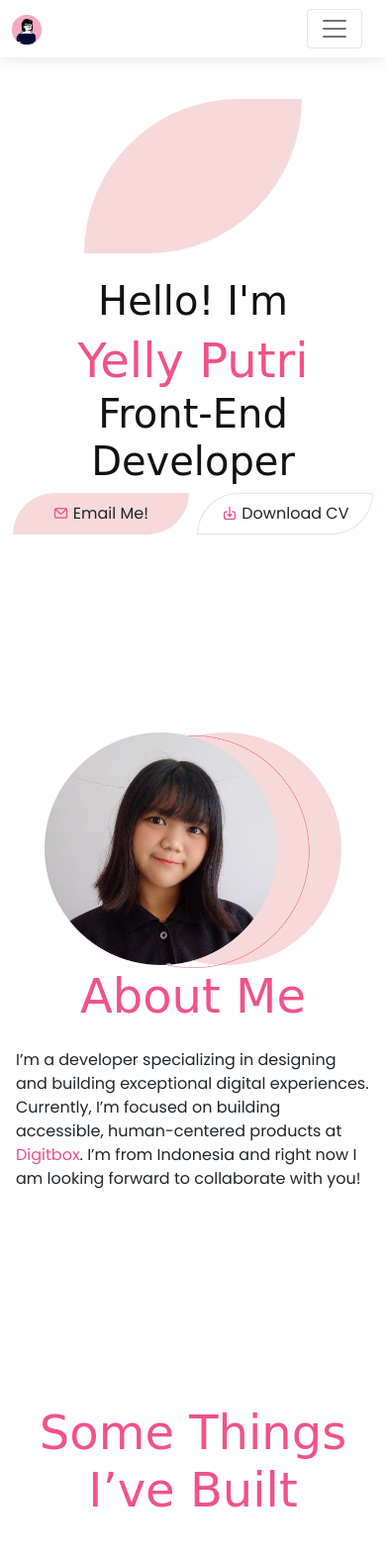
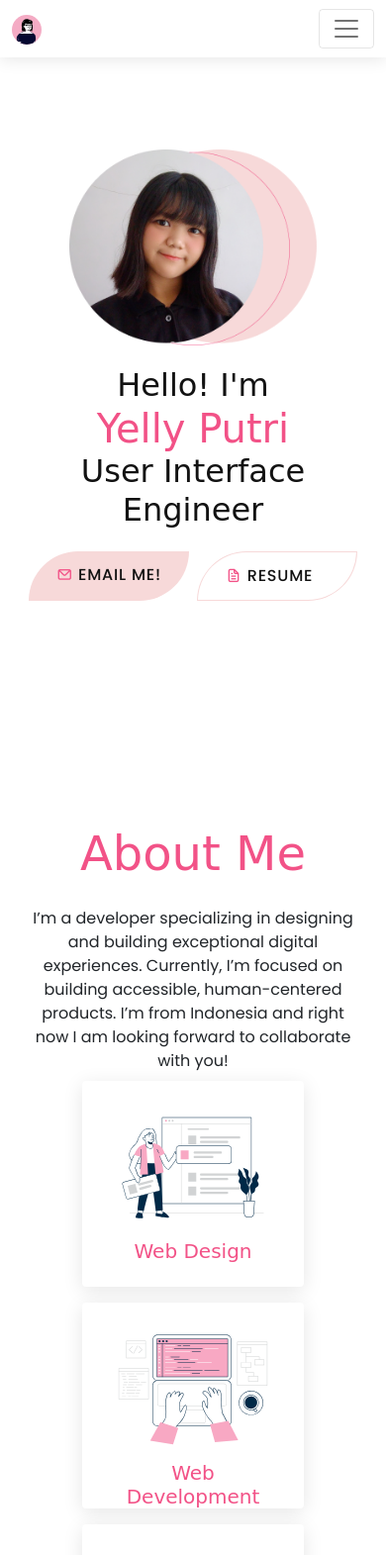
Before and after one commit to yellyputriw/yelly-putri, a website built with webpack: page src/index.html in a window 390 px wide. Shown: the top 1571 px of the page at 99% size. Built offline with nearby package versions, Linux system fonts and the light colour scheme; files whose address does not match are found by name; a web font is replaced by a local one.

Commit message:
:art: improve structure code

```diff
--- a/src/index.html
+++ b/src/index.html
@@ -1,33 +1,30 @@
 <!DOCTYPE html>
 <html lang="en">
   <head>
-    <meta charset="utf-8" />
-    <meta name="viewport" content="width=device-width, initial-scale=1" />
-    <link
-      href="https://cdn.jsdelivr.net/npm/bootstrap@5.0.2/dist/css/bootstrap.min.css"
-      rel="stylesheet"
-      integrity="sha384-EVSTQN3/azprG1Anm3QDgpJLIm9Nao0Yz1ztcQTwFspd3yD65VohhpuuCOmLASjC"
-      crossorigin="anonymous"
-    />
-    <title>Yelly Putri | Portofolio</title>
+    <meta charset="UTF-8" />
+    <meta http-equiv="X-UA-Compatible" content="IE=edge" />
+    <meta name="viewport" content="width=device-width, initial-scale=1.0" />
+    <title>Yelly Putri | Portfolio</title>
+    <link rel="stylesheet" href="./styles/css/style.css" />
+    <link href="https://cdn.jsdelivr.net/npm/bootstrap@5.0.2/dist/css/bootstrap.min.css" rel="stylesheet" integrity="sha384-EVSTQN3/azprG1Anm3QDgpJLIm9Nao0Yz1ztcQTwFspd3yD65VohhpuuCOmLASjC" crossorigin="anonymous" />
     <link rel="shortcut icon" href="./favicon.svg" />
-    <link
-      rel="stylesheet"
-      href="https://unicons.iconscout.com/release/v4.0.0/css/line.css"
-    />
+    <link rel="stylesheet" href="https://unicons.iconscout.com/release/v4.0.0/css/line.css" />
+    <link rel="shortcut icon" href="./public/favicon.svg" />
+    <link rel="preconnect" href="https://fonts.googleapis.com" />
+    <link rel="preconnect" href="https://fonts.gstatic.com" crossorigin />
+    <link href="https://fonts.googleapis.com/css2?family=Rancho&display=swap" rel="stylesheet" />
+    <link rel="preconnect" href="https://fonts.googleapis.com" />
+    <link rel="preconnect" href="https://fonts.gstatic.com" crossorigin />
+    <link href="https://fonts.googleapis.com/css2?family=Poppins:wght@300;400;500;600&display=swap" rel="stylesheet" />
   </head>
   <body>
     <yell-navbar></yell-navbar>
     <yell-hero></yell-hero>
     <yell-about></yell-about>
+    <yell-tools></yell-tools>
     <yell-project></yell-project>
-    <yell-tools></yell-tools>
     <yell-contact></yell-contact>
     <yell-footer></yell-footer>
-    <script
-      src="https://cdn.jsdelivr.net/npm/bootstrap@5.1.3/dist/js/bootstrap.bundle.min.js"
-      integrity="sha384-ka7Sk0Gln4gmtz2MlQnikT1wXgYsOg+OMhuP+IlRH9sENBO0LRn5q+8nbTov4+1p"
-      crossorigin="anonymous"
-    ></script>
+    <script src="https://cdn.jsdelivr.net/npm/bootstrap@5.1.3/dist/js/bootstrap.bundle.min.js" integrity="sha384-ka7Sk0Gln4gmtz2MlQnikT1wXgYsOg+OMhuP+IlRH9sENBO0LRn5q+8nbTov4+1p" crossorigin="anonymous"></script>
   </body>
 </html>
--- a/src/script/component/about.js
+++ b/src/script/component/about.js
@@ -7,14 +7,15 @@ class About extends HTMLElement {
     this.innerHTML = `
     <section>
       <div class="container">
-          <div class="row ">
-            <div class="col d-flex justify-content-center align-items-center">
-              <img src="./about-image.png" alt="" width="350">
+        <div class="row about-wrapper">
+          <div class="col-lg-6 d-flex justify-content-center align-items-center">
+            <div class="row abilities"></div>
           </div>
-            <div class="desc col px-5">
+          <div class="desc col-lg-6 px-5 d-flex flex-column justify-content-center">
             <h2 class="subtitle text-center pb-3">About Me</h2>
-              <p class="fs-5">I’m a developer specializing in designing and building exceptional digital experiences. Currently, I’m focused on building accessible, human-centered products at <a href="https://digitboxtech.com" class="db-link text-decoration-none">Digitbox</a>.
-                I’m from Indonesia and right now I am looking forward to collaborate with you!</p>
+            <p class="fs-5">
+              I’m a developer specializing in designing and building exceptional digital experiences. Currently, I’m focused on building accessible, human-centered products. I’m from Indonesia and right now I am looking forward to collaborate with you!
+            </p>
           </div>
         </div>
       </div>
--- a/src/script/component/contact.js
+++ b/src/script/component/contact.js
@@ -11,8 +11,8 @@ class Contact extends HTMLElement {
           <div class="row">
             <div class="col d-flex flex-column align-items-center">
               <h2 class="subtitle text-center pb-3">Get In Touch</h2>
-                  <p class="text-center">Although I’m not currently looking for any new opportunities, my inbox is always open. Whether you have a question or just want to say hi, I’ll try my best to get back to you!</p>
-                  <a class="btn my-4" type="button" href="#">
+              <p class="text-center m-3">Although I’m not currently looking for any new opportunities, my inbox is always open. Whether you have a question or just want to say hi, I’ll try my best to get back to you!</p>
+              <a class="yell-btn mb-4 text-decoration-none" type="button" href="#">
                 Say Hello!
               </a>
             </div>
@@ -38,7 +38,6 @@ class Contact extends HTMLElement {
           </div>
         </div>
       </div>
-        </div>
     </section>
     `;
   }
--- a/src/script/component/footer.js
+++ b/src/script/component/footer.js
@@ -7,7 +7,7 @@ class Footer extends HTMLElement {
     this.innerHTML = `
       <p class="py-3 mb-0 fs-5 text-center">
         Design & Build with <i class="uil uil-heart-alt"></i> by Yelly Putri
-      </p>;
+      </p>
     `;
   }
 }
--- a/src/script/component/hero.js
+++ b/src/script/component/hero.js
@@ -5,37 +5,34 @@ class Hero extends HTMLElement {
 
   render() {
     this.innerHTML = `
-      <section>
       <div class="container">
-          <div class="hero-wrapper row justify-content-between align-items-center">
-            <div class="col-6 d-flex align-items-center flex-column left">
+        <div class="hero-wrapper row align-items-center">
+          <div class="col-6 d-flex align-items-center flex-column ">
             <div class="hero-txt">
-              <h2>
-                Hello! I'm
-              </h2>
+              <p class="pb-1 mb-0">Hello! I'm</p>
               <h1>
-                <span>Yelly Putri</span> <br>
-                Front-End Developer
+                <span>Yelly Putri</span> <br />
+                User Interface Engineer
               </h1>
             </div>
             <div class="hero-btn d-grid gap-2 d-md-block">
-                <a class="btn" type="button" href="mailto:yellyputriw@gmail.com">
+              <a class="yell-btn text-decoration-none" type="button" href="mailto:yellyputriw@gmail.com">
                 <i class="uil uil-envelope"></i>
                 Email Me!
               </a>
-                <a class="btn cv-btn" type="button" href="#">
-                  <i class="uil uil-download-alt"></i>
-                  Download CV
+              <a class="yell-btn cv-btn text-decoration-none" type="button" href="#">
+                <i class="uil uil-file-alt"></i>
+                Resume
               </a>
             </div>
           </div>
           <div class="col-6">
             <div class="container-fluid framePict">
+              <img src="/hero/hero-img.png" alt="Hero Image" />
             </div>
           </div>
         </div>
       </div>
-      </section>
     `;
   }
 }
--- a/src/script/component/navbar.js
+++ b/src/script/component/navbar.js
@@ -9,29 +9,27 @@ class Navbar extends HTMLElement {
         <nav class="navbar navbar-expand-lg navbar-light">
           <div class="container">
             <a class="navbar-brand" href="#">
-              <img src="./favicon.png" alt="" width="30" height="30">
+              <img src="/favicon.svg" alt="" width="30" height="30">
             </a>
-            <div class="container navigasi">
             <button class="navbar-toggler" type="button" data-bs-toggle="collapse" data-bs-target="#navbarNav" aria-controls="navbarNav" aria-expanded="false" aria-label="Toggle navigation">
               <span class="navbar-toggler-icon"></span>
             </button>
             <div class="collapse navbar-collapse" id="navbarNav">
               <ul class="navbar-nav">
                 <li class="nav-item px-3">
-                  <a class="nav-link active" aria-current="page" href="#">Home</a>
+                  <a class="nav-link" aria-current="page" href="#">Home</a>
                 </li>
                 <li class="nav-item px-3">
-                  <a class="nav-link" href="#about">About</a>
+                  <a class="nav-link" href="/yell-about">About</a>
                 </li>
                 <li class="nav-item px-3">
-                  <a class="nav-link" href="#project">Projects</a>
+                  <a class="nav-link" href="/yell-project">Projects</a>
                 </li>
                 <li class="nav-item px-3">
-                  <a class="nav-link" href="#contact">Contact</a>
+                  <a class="nav-link" href="/yell-contact">Contact</a>
                 </li>
               </ul>
             </div>
-          </div>
           </div>
         </nav>
       </header>
--- a/src/script/component/project.js
+++ b/src/script/component/project.js
@@ -6,60 +6,11 @@ class Project extends HTMLElement {
   render() {
     this.innerHTML = `
     <section>
-        <div class="container d-flex flex-column align-items-center">
+      <div class="container col d-flex flex-column align-items-center">
         <div class="row">
           <h2 class="subtitle text-center pb-3">Some Things I’ve Built</h2>
         </div>
-          <div class="project-wrapper row my-5 pb-5 align-items-center">
-            <div class="col project-content">
-              <h3 class="project-title fs-1">My Clock</h3>
-              <div class="project-description p-3 rounded-2">
-                <p class="mb-0">A minimal, dark blue theme for VS Code, Sublime Text, Atom, iTerm, and more. Available on Visual Studio Marketplace, Package Control, Atom Package Manager, and npm</p>
-              </div>
-              <div class="project-link pt-2">
-                <!-- <a href="#" class="github-link"><i class="uil uil-github-alt fs-3 px-1"></i></a> -->
-                <a href="https://yellyputriw.github.io/myClock/" target="_blank" class="external-link"><i class="uil uil-external-link-alt fs-3 px-1"></i></a>
-              </div>
-            </div>
-            <div class="col project-image d-flex justify-content-end">
-              <a href="#">
-                <img src="./project/myClock.png" alt="" width="550" height="400">
-              </a>
-            </div>
-          </div>
-          <div class="row my-5 pb-5 align-items-center">
-            <div class="col project-content order-1">
-              <h3 class="project-title fs-1">Health Care</h3>
-              <div class="project-description p-3 rounded-2">
-                <p class="mb-0">A minimal, dark blue theme for VS Code, Sublime Text, Atom, iTerm, and more. Available on Visual Studio Marketplace, Package Control, Atom Package Manager, and npm</p>
-              </div>
-              <div class="project-link pt-2">
-                <!-- <a href="#" class="github-link"><i class="uil uil-github-alt fs-3 px-1"></i></a> -->
-                <a href="https://yellyputriw.github.io/health-care/" target="_blank" class="external-link"><i class="uil uil-external-link-alt fs-3 px-1"></i></a>
-              </div>
-            </div>
-            <div class="col project-image d-flex order-0 ">
-              <a href="#">
-                <img src="./project/healthCare.png" alt="" width="550">
-              </a>
-            </div>
-          </div>
-          <div class="project-wrapper row my-5 align-items-center">
-            <div class="col project-content">
-              <h3 class="project-title fs-1">Lorem Ipsum Landing Page</h3>
-              <div class="project-description p-3 rounded-2">
-                <p class="mb-0">A minimal, dark blue theme for VS Code, Sublime Text, Atom, iTerm, and more. Available on Visual Studio Marketplace, Package Control, Atom Package Manager, and npm</p>
-              </div>
-              <div class="project-link pt-2">
-                <!-- <a href="#" class="github-link"><i class="uil uil-github-alt fs-3 px-1"></i></a> -->
-                <a href="#" class="external-link"><i class="uil uil-external-link-alt fs-3 px-1"></i></a>
-              </div>
-            </div>
-            <div class="col project-image  d-flex justify-content-end">
-              <a href="#">
-                <img src="./project/tl-landing-page.png" alt="" width="550">
-              </a>
-            </div>
+        <div class="row d-flex justify-content-center align-items-center project-wrapper">
         </div>
       </div>
     </section>
--- a/src/script/component/tools.js
+++ b/src/script/component/tools.js
@@ -13,12 +13,24 @@ class Tools extends HTMLElement {
           </div>
           <div class="row">
             <ul class="tools-list d-flex list-unstyled justify-content-evenly">
-              <li><img src="./tools/html.png" alt="HTML5" width="100" class="tools-img"></li>
-              <li><img src="./tools/css.png" alt="CSS3" width="100" class="tools-img"></li>
-              <li><img src="./tools/js.png" alt="JS" width="100" class="tools-img"></li>
-              <li><img src="./tools/sass.png" alt="SASS" width="100" class="tools-img"></li>
-              <li><img src="./tools/boostrap.png" alt="Bootstrap" width="100" class="tools-img"></li>
-              <li><img src="./tools/figma.png" alt="Figma" width="100" class="tools-img"></li>
+              <li>
+                <img src="/tools/html.png" alt="HTML5" width="100" class="tools-img" />
+              </li>
+              <li>
+                <img src="/tools/css.png" alt="CSS3" width="100" class="tools-img" />
+              </li>
+              <li>
+                <img src="/tools/js.png" alt="JS" width="100" class="tools-img" />
+              </li>
+              <li>
+                <img src="/tools/sass.png" alt="SASS" width="100" class="tools-img" />
+              </li>
+              <li>
+                <img src="/tools/boostrap.png" alt="Bootstrap" width="100" class="tools-img" />
+              </li>
+              <li>
+                <img src="/tools/figma.png" alt="Figma" width="100" class="tools-img" />
+              </li>
             </ul>
           </div>
         </div>
--- a/src/script/view/main.js
+++ b/src/script/view/main.js
@@ -7,4 +7,8 @@ import '../component/tools';
 import '../component/contact';
 import '../component/footer';
 
+// Utility
+import '../utility/abilities';
+import '../utility/project';
+
 import '../../styles/main.scss';
--- a/src/styles/main.scss
+++ b/src/styles/main.scss
@@ -1,39 +1,20 @@
-//Font
-@import url('https://fonts.googleapis.com/css2?family=Rancho&display=swap');
-@import url('https://fonts.googleapis.com/css2?family=Poppins:wght@300;400;500;700&family=Rancho&display=swap');
-// font-family: 'Poppins', sans-serif;
-// font-family: 'Rancho', cursive;
+* {
+  margin: 0;
+  padding: 0;
+  box-sizing: border-box;
+}
 
 //Variable
 $black-text: #121212;
 $dark-pink: #f25287;
 $light-pink: #f7d9d9;
+$shadow: #0000001a;
+$white: #fff;
+$sansserif-font: 'Poppins', sans-serif;
+$cursive-font: 'Rancho', cursive;
 
 body {
-  font-family: 'Poppins', sans-serif;
-}
-
-header {
-  position: fixed;
-  width: 100%;
-  box-shadow: 0 2px 16px rgba(0, 0, 0, 0.1);
-  z-index: 1000;
-
-  .navigasi {
-    max-width: 1200px;
-  }
-}
-
-nav {
-  background-color: #fff;
-  font-family: 'Rancho', cursive;
-  color: #121212;
-  font-size: 28px;
-}
-
-.navbar-light .navbar-nav .nav-link:focus,
-.navbar-light .navbar-nav .nav-link:hover {
-  color: #000;
+  font-family: $sansserif-font;
 }
 
 section {
@@ -41,39 +22,98 @@ section {
   margin: auto;
 }
 
-p {
-  font-family: 'Poppins', sans-serif;
+h5 {
+  font-family: $cursive-font;
 }
 
-i {
+p {
+  font-family: $sansserif-font;
+}
+
+i,
+h5 {
   color: $dark-pink;
 }
 
-.btn {
-  background-color: $light-pink;
-  border-radius: 50px 0 50px 0;
-  padding: 0.5rem 2rem;
+a:hover {
+  color: $black-text !important;
 }
 
-.btn:hover {
-  box-shadow: 4px 4px 10px rgba(0, 0, 0, 0.4);
+.yell-btn {
+  background-color: $light-pink;
+  display: inline-block;
+  padding: 1rem 2rem;
+  margin-top: 15px;
+  font-size: 1rem;
+  font-weight: 500;
+  color: $black-text;
+  border-radius: 50px 0 50px 0;
+  transition-property: background-color, border-color, color, fill, stroke, opacity, box-shadow, transform;
+  transition-duration: 300ms;
+  text-transform: uppercase;
+  letter-spacing: 0.05em;
+  transform: translateX(0) translateY(0) scaleX(1) scaleY(1);
+
+  &:hover {
+    box-shadow: 0px 20px 25px -5px $shadow, 0px 10px 10px -5px rgba(0, 0, 0, 0.04);
+    color: $black-text;
+  }
+
+  &:hover,
+  &:focus {
+    transform: translateX(1) translateY(-1);
+    color: $black-text;
+  }
 }
 
 .cv-btn {
-  background-color: #fff;
+  background-color: $white;
   border: 1px solid $light-pink;
+}
+.card-shadow {
+  box-shadow: 0 4px 20px 0 $shadow;
+}
+
+.subtitle {
+  color: $dark-pink;
+  font-family: $cursive-font;
+  font-size: 4rem;
+}
+
+//nav-bar
+yell-navbar {
+  header {
+    position: fixed;
+    width: 100%;
+    box-shadow: 0 2px 16px $shadow;
+    z-index: 1000;
+
+    nav {
+      background-color: $white;
+      font-family: $cursive-font;
+      color: $black-text;
+      font-size: 28px;
+    }
+  }
 }
 
 // Hero
-yell-hero .container .row .left {
-  h2 {
-    font-family: 'Rancho', cursive;
+yell-hero {
+  height: 100vh;
+  display: flex;
+  align-items: center;
+
+  .hero-wrapper {
+    .col-6 {
+      p {
+        font-family: $cursive-font;
         color: $black-text;
         font-size: 3rem;
         text-align: center;
+        line-height: 1;
       }
       h1 {
-    font-family: 'Rancho', cursive;
+        font-family: $cursive-font;
         color: $black-text;
         font-size: 4rem;
         text-align: center;
@@ -83,27 +123,66 @@ yell-hero .container .row .left {
           font-size: 5rem;
         }
       }
+      .framePict {
+        display: flex;
+        justify-content: center;
+
+        img {
+          width: 400px;
+        }
+      }
+    }
+  }
 }
 
-.framePict {
-  width: 60%;
-  height: 40vw;
-  background-color: $light-pink;
-  border-radius: 12rem 0;
+// about
+.abilities {
+  position: relative;
+
+  .about-card {
+    width: 14rem;
+    height: 13rem;
   }
 
-.subtitle {
-  color: $dark-pink;
-  font-family: 'Rancho', cursive;
-  font-size: 4rem;
+  &::before {
+    content: url(../public/about/Titik-titik.png);
+    position: absolute;
+    left: -50px;
+    bottom: 170px;
+  }
 }
 
-.db-link {
+//Tools
+.tools-img {
+  filter: grayscale(0);
+
+  &:hover {
+    filter: grayscale(1);
+  }
+}
+
+//Project
+yell-project .row {
+  max-width: 1330px;
+
+  .project-card {
+    max-width: 750px !important;
+
+    .project-title {
+      font-family: $cursive-font;
+    }
+
+    .project-description {
+      color: #464646;
+      background-color: $light-pink;
+    }
+
+    .project-link {
       color: $dark-pink;
       position: relative;
     }
 
-.db-link::after {
+    .project-link::after {
       position: absolute;
       bottom: 0;
       left: 0;
@@ -116,35 +195,14 @@ yell-hero .container .row .left {
       transition: transform 0.3s cubic-bezier(0.11, 0.7, 0, 1);
     }
 
-.db-link:hover {
+    .project-link:hover {
       color: $dark-pink;
     }
 
-.db-link:hover::after {
+    .project-link:hover::after {
       transform: scale(1);
     }
-
-//Project
-yell-project .container .row {
-  max-width: 1330px;
   }
-
-.project-title {
-  font-family: 'Rancho', cursive;
-}
-
-.project-description {
-  color: #464646;
-  background-color: $light-pink;
-}
-
-//Tools
-.tools-img {
-  filter: grayscale(0);
-}
-
-.tools-img:hover {
-  filter: grayscale(1);
 }
 
 //contact
@@ -160,7 +218,7 @@ yell-contact {
     height: 60px;
     display: block;
     padding: 12px;
-    background-color: #fff;
+    background-color: $white;
     border: 1px solid $light-pink;
     border-radius: 50%;
     color: $dark-pink;
@@ -168,7 +226,7 @@ yell-contact {
     &:hover {
       background-color: $light-pink;
       border: none;
-      color: #fff;
+      color: $white;
     }
 
     i {
@@ -191,23 +249,20 @@ yell-footer {
 
 // Responsive layout
 @media (max-width: 768px) {
-  .navbar > .container,
-  .navbar > .container-fluid,
-  .navbar > .container-lg,
-  .navbar > .container-md,
-  .navbar > .container-sm,
-  .navbar > .container-xl,
-  .navbar > .container-xxl {
-    flex-wrap: nowrap;
+  .subtitle {
+    font-size: 3rem;
   }
 
-  header .navigasi {
-    display: flex;
-    justify-content: end;
-  }
+  yell-hero {
+    .hero-wrapper {
+      flex-direction: column-reverse;
 
-  yell-hero .container .row .left h1,
-  yell-hero .container .row .left h2 {
+      .col-6 {
+        width: 100% !important;
+        padding-top: 1.5rem;
+
+        h1,
+        h2 {
           font-size: 2.5rem;
 
           span {
@@ -215,17 +270,21 @@ yell-footer {
           }
         }
 
-  .btn {
-    padding: 0.5rem 1.5rem;
+        .framePict img {
+          width: 300px;
         }
 
-  .subtitle {
-    font-size: 3rem;
+        .hero-btn {
+          grid-template-columns: 1fr 1fr;
+        }
+      }
+    }
   }
 
   yell-about {
-    img {
-      width: 300px;
+    .about-wrapper {
+      display: flex;
+      flex-direction: column-reverse;
     }
 
     .desc {
@@ -233,17 +292,44 @@ yell-footer {
 
       p {
         font-size: 1rem !important;
+        margin: 0 1rem;
+        text-align: center;
+      }
+    }
+
+    .abilities::before {
+      bottom: -50px;
+      left: 0;
     }
   }
 }
 
-  .project-wrapper {
-    flex-direction: column-reverse;
+@media (max-width: 575px) {
+  yell-hero .hero-wrapper .col-6 {
+    p {
+      font-size: 2rem;
     }
 
-  .project-image {
+    h1 {
+      font-size: 2rem;
+
+      span {
+        font-size: 2.5rem;
+      }
+    }
+  }
+
+  yell-project .row .project-card {
+    max-width: 350px !important;
+  }
+
+  .tools-list {
+    flex-wrap: wrap;
     justify-content: center !important;
-    padding-bottom: 1.5rem;
+
+    .tools-img {
+      padding: 10px;
+    }
   }
 }
 
@@ -252,46 +338,25 @@ yell-footer {
     padding: 70px 0;
   }
 
-  .hero-wrapper {
-    flex-direction: column-reverse;
+  .yell-btn {
+    padding: 0.75rem 1.75rem;
+  }
 
-    .col-6 {
-      width: 100% !important;
+  yell-hero {
+    height: 87vh;
 
-      &.left {
-        padding-top: 1.5rem;
-
-        .hero-btn {
-          grid-template-columns: 1fr 1fr;
-        }
+    .hero-wrapper .col-6 .framePict img {
+      width: 250px;
     }
   }
 }
 
-  .project-image img {
-    width: 400px;
+@media (max-width: 375px) {
+  .yell-btn {
+    font-size: 14px;
   }
 
-  .tools-list {
-    flex-wrap: wrap;
-    justify-content: center !important;
-  }
-
-  .tools-img {
-    padding: 10px;
+  yell-project .row .project-card {
+    max-width: 325px !important;
   }
 }
-
-@media (max-width: 375px) {
-  .btn {
-    padding: 0.5rem 1rem;
-  }
-
-  yell-about img {
-    width: 250px;
-  }
-
-  .project-image img {
-    width: 320px;
-  }
-}
```
Also changed, not shown: src/public/about-image.png (deleted), src/public/favicon.png (deleted), src/public/project/myClock.png, 3 other files. Lines whose indentation alone changed are shown as unchanged.
